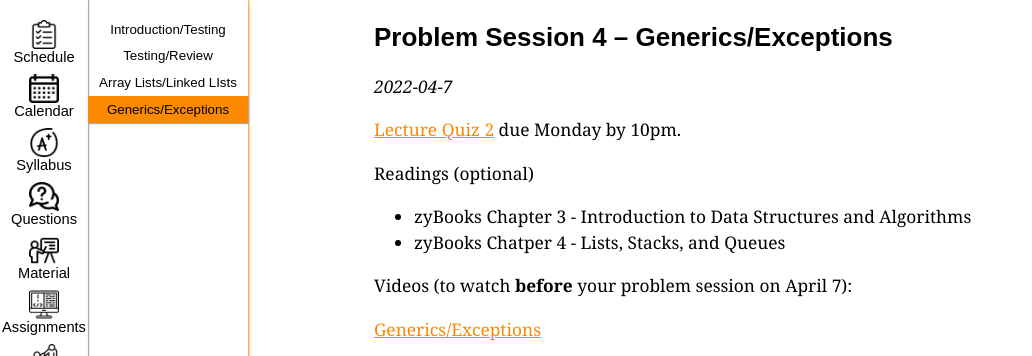
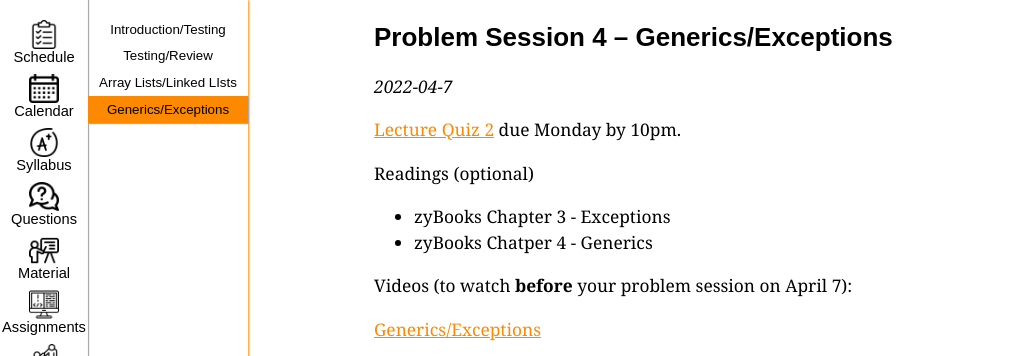
Before and after one commit to memelissa/ucsd-cse12-sp22.github.io, a Jekyll site: the page built from _lectures/lecture4.md, in a window 1280 px wide, cut to the strip 0-356 px from the top of the page. Shown: the whole strip, without its empty margins (0-1032 px from the left). Built offline with Jekyll 4.4.1, drawn with Linux system fonts in a browser that asks for light colours.

Commit message:
Update lecture4.md

```diff
--- a/_lectures/lecture4.md
+++ b/_lectures/lecture4.md
@@ -15,8 +15,8 @@ _{{ page.released-on }}_
 [Lecture Quiz 2](https://www.gradescope.com/courses/381276/assignments/1964285/){:target="_blank"} due Monday by 10pm.
 
 Readings (optional)
-- zyBooks Chapter 3 - Introduction to Data Structures and Algorithms
-- zyBooks Chatper 4 - Lists, Stacks, and Queues
+- zyBooks Chapter 3 - Exceptions
+- zyBooks Chatper 4 - Generics
 
 Videos (to watch **before** your problem session on April 7):
 
```
